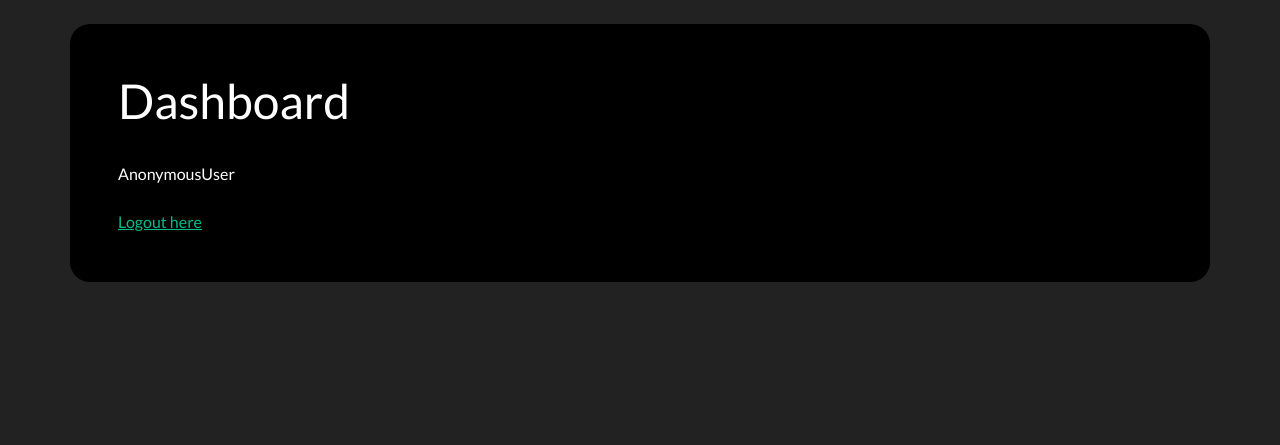
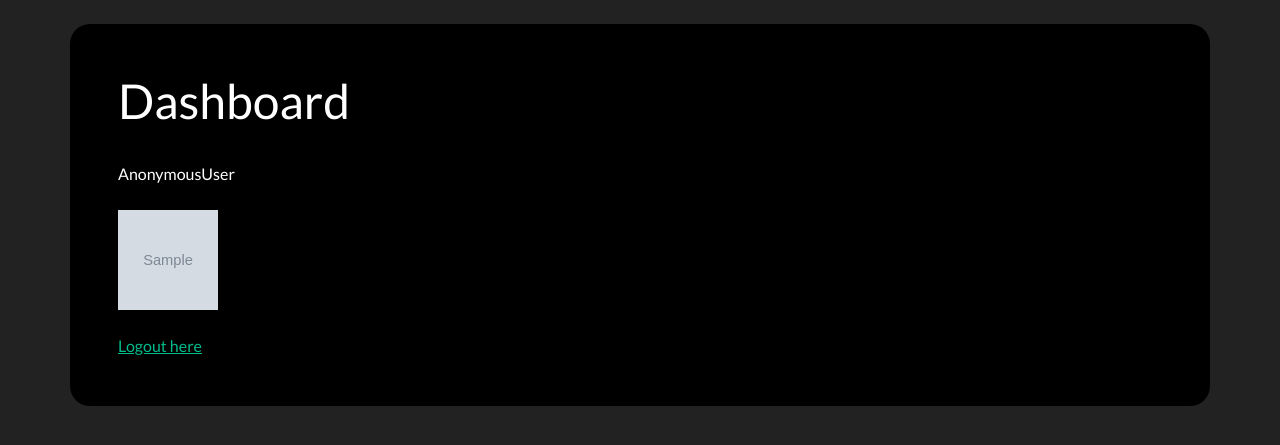
Before and after one commit to kalonjic34/dreamcache-website, a Django app: template dreamcache/journal/templates/journal/dashboard.html in a window 1280 px wide. Shown: the part 72-517 px from the top of the page. Run offline with Django 5.2, Linux system fonts and the light colour scheme; the template is opened without the code that fills it: values that come from a table or form of the project are taken from there, others are empty; tables that the repository leaves empty hold one stand-in row (values such as "Sample post"); grey boxes marked "Sample" are stand-in pictures.

Commit message:
Display user profile picture on dashboard

```diff
--- a/dreamcache/journal/templates/journal/dashboard.html
+++ b/dreamcache/journal/templates/journal/dashboard.html
@@ -14,6 +14,8 @@
         <h1>Dashboard</h1> <br>{{user}}
         <br><br>
 
+        <img style="width:100px; height: 100px" src="{{profilePic.profile_pic.url}}" alt="">
+        <br><br>
         <a href="{% url 'user-logout'%}">Logout here</a>
     </div>
     {% endblock %}
```
